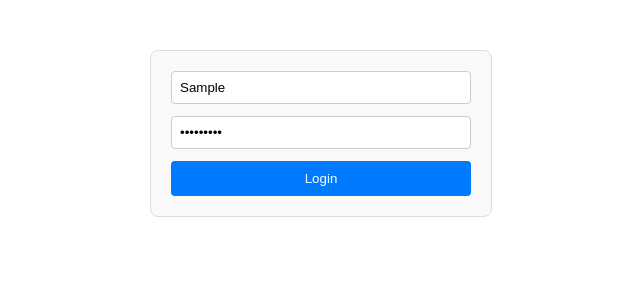
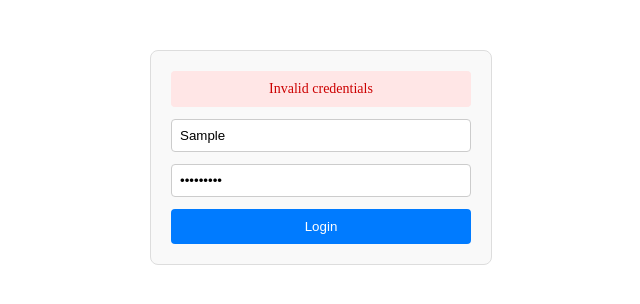
Before and after one commit to Goonzuu/login-form-refactor, a React (Create React App) app: page / in a window 1280 px wide. Both pictures are taken after typing "Sample", "Sample123" into the empty fields and a click on the button "Login". Shown: the top 304 px of the page, without its empty margins (319-959 px from the left). Built offline with nearby package versions, Linux system fonts and the light colour scheme.

Commit message:
handle api simulated validation errors

```diff
--- /dev/null
+++ b/src/api/user.service.ts
@@ -0,0 +1,13 @@
+const doLogin = (username: string, password: string): Promise<string> => {
+    return new Promise((resolve, reject) => {
+      setTimeout(() => {
+        if (username === "admin" && password === "1234") {
+          resolve("Login successful");
+        } else {
+          reject(new Error("Invalid credentials"));
+        }
+      }, 1000);
+    });
+  };
+
+  export default doLogin;
--- a/src/components/LoginForm.tsx
+++ b/src/components/LoginForm.tsx
@@ -1,11 +1,13 @@
 import { useState } from "react";
 import "../styles/styles.css";
+import doLogin from "../api/user.service";
 
 const LoginForm = () => {
     const [username, setUsername] = useState<string>("");
     const [password, setPassword] = useState<string>("");
     const [errors, setErrors] = useState<{ username?: string; password?: string }>({});
-
+    const [loading, setLoading] = useState<boolean>(false);
+    const [formError, setFormError] = useState<string | null>(null);
 
     const validateForm = (
         username: string,
@@ -25,7 +27,7 @@ const LoginForm = () => {
     };
 
 
-    const handleSubmit = (event: React.FormEvent<HTMLFormElement>) => {
+    const handleSubmit = async (event: React.FormEvent<HTMLFormElement>) => {
         event.preventDefault();
 
         const validationErrors = validateForm(username, password);
@@ -33,11 +35,29 @@ const LoginForm = () => {
 
         if (Object.keys(validationErrors).length > 0) return;
 
+        try {
+            setLoading(true);
+            setFormError(null);
+
+            const response = await doLogin(username, password);
+            console.log(response);
+        } catch (error: any) {
+            console.error("Login failed:", error);
+            setFormError(error.message || "An unexpected error occurred");
+        } finally {
+            setLoading(false);
+        }
     };
+
 
 
     return (
         <form className="login_form" onSubmit={handleSubmit}>
+            {formError && (
+                <div className="form-error-message">
+                    {formError}
+                </div>
+            )}
             <input
                 type="text"
                 placeholder="Username"
@@ -53,8 +73,11 @@ const LoginForm = () => {
                 onChange={(e) => setPassword(e.target.value)}
                 className={errors.password ? "error" : ""}
             />
-            {errors.username && <span className="error-text">{errors.username}</span>}
-            <button type="submit">Login</button>
+            {errors.password && <span className="error-text">{errors.password}</span>}
+            <button type="submit" disabled={loading}>
+                {loading ? "Loading..." : "Login"}
+            </button>
+
         </form>
     );
 };
--- a/src/styles/styles.css
+++ b/src/styles/styles.css
@@ -34,3 +34,13 @@
     font-size: 12px;
     margin-top: 4px;
   }
+
+  .form-error-message {
+    background-color: #ffe6e6;
+    color: #cc0000;
+    padding: 10px;
+    border-radius: 4px;
+    margin-bottom: 12px;
+    font-size: 14px;
+    text-align: center;
+  }
```
